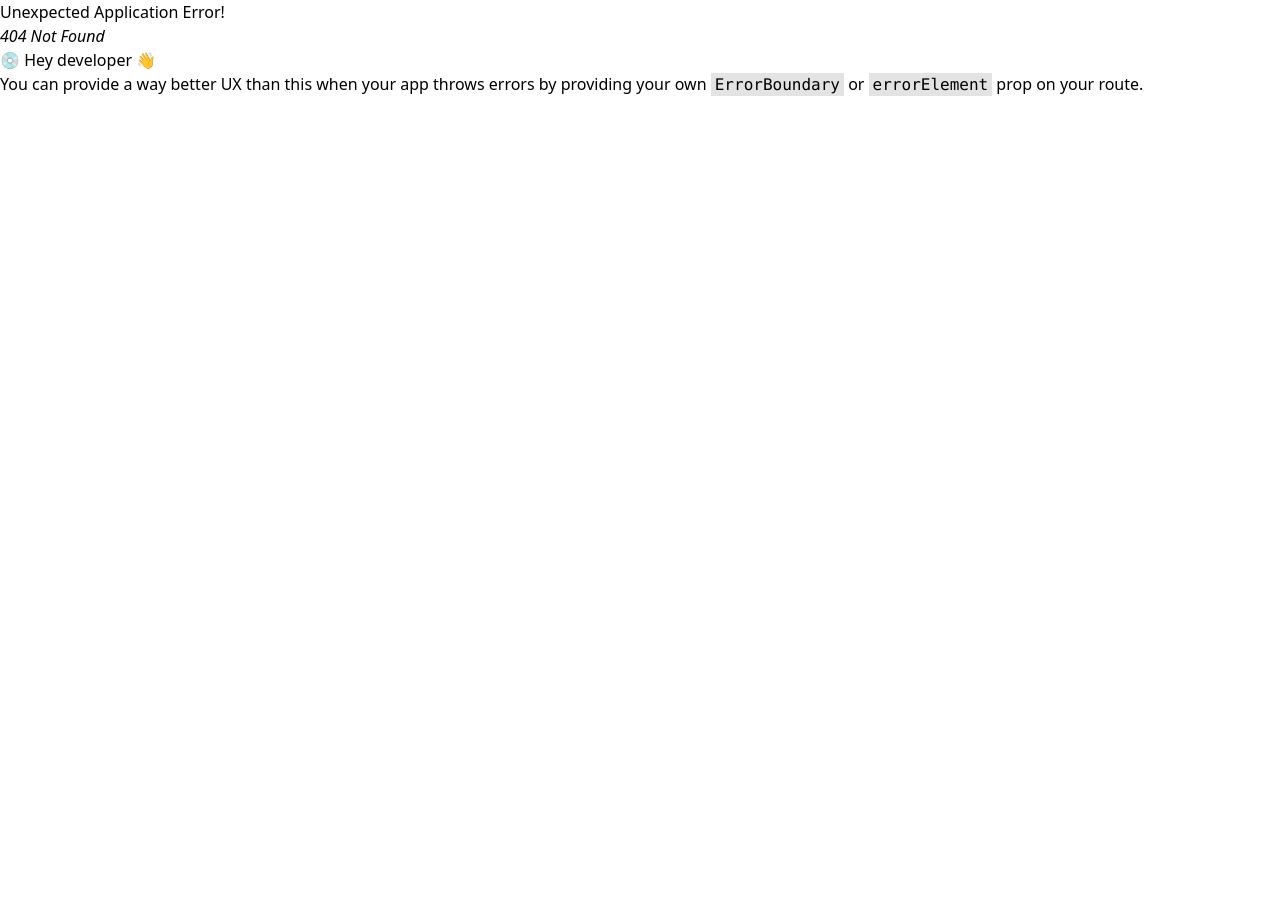
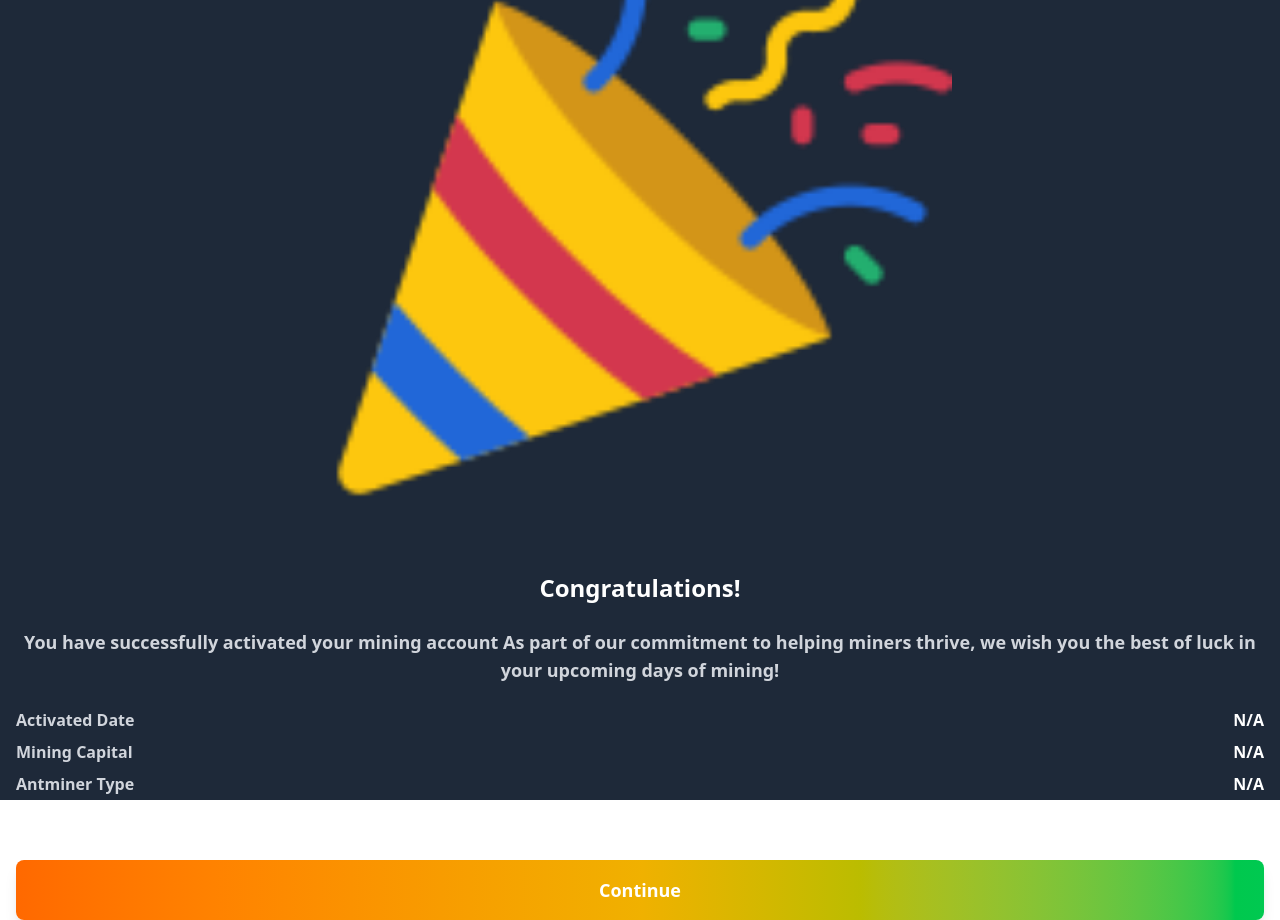
Before and after one commit to Excel62/cryptwire-mining, a React (Vite) app: page /congrats-page in a window 1280 px wide. Before the commit this address had no page. Before the commit the page ends 800 px from the top, so only its background shows below. Built offline with nearby package versions, Linux system fonts and the light colour scheme.

Commit message:
congrats added

```diff
--- a/src/App.jsx
+++ b/src/App.jsx
@@ -1,11 +1,11 @@
-import WithdrawalInput from "./Pages/WithdrawalInput";
+import Home from "./Pages/Home";
 
 function App() {
   return (
     <>
-      <WithdrawalInput />
+      <Home />
     </>
-  )
+  );
 }
 
 export default App;
--- /dev/null
+++ b/src/Pages/CongratsInput.jsx
@@ -0,0 +1,36 @@
+import { useState} from "react"
+import { useNavigate } from 'react-router-dom';
+
+const CongratsInput = () => {
+  const [activatedDate, setActivatedDate] = useState("");
+  const [miningCapital, setMiningCapital] = useState("");
+  const [antminerType, setAntminerType] = useState("");
+  const navigate = useNavigate();
+
+  const handleSubmit = () => {
+    navigate("/congrats-page", {
+      state: { activatedDate, miningCapital, antminerType },
+    });
+  };
+
+  return (
+    <div className="flex flex-col gap-2 w-full h-[100vh] align-center justify-center p-4 bg-gray-800 text-white">
+        <h1 className="text-2xl font-bold mb-4">Congratulations Input Form</h1>
+
+        <label htmlFor="activatedDate">Activated Date:</label>
+        <input className="input-field" type="date" id="activatedDate" name="activatedDate" value={activatedDate} onChange={(e) => setActivatedDate(e.target.value)} />
+
+        <label htmlFor="miningCapital">Mining Capital:</label>
+        <input className="input-field" type="number" id="miningCapital" name="miningCapital" value={miningCapital} onChange={(e) => setMiningCapital(e.target.value)} />
+
+        <label htmlFor="antminerType">Antminer Type:</label>
+        <input className="input-field" type="text" id="antminerType" name="antminerType" value={antminerType} onChange={(e) => setAntminerType(e.target.value)} />
+
+        <button onClick={handleSubmit} className="bg-blue-500 text-white px-4 py-2 mt-5 rounded hover:bg-blue-600 transition-colors">
+            Generate
+        </button>
+    </div>
+  )
+}
+
+export default CongratsInput;
--- /dev/null
+++ b/src/Pages/CongratsPage.jsx
@@ -0,0 +1,40 @@
+import logo from "../assets/congratslogo.png";
+import { useLocation } from "react-router-dom";
+const CongratsPage = () => {
+  const location = useLocation();
+  const { activatedDate, miningCapital, antminerType } = location.state || {};
+
+  return (
+    <div className="flex flex-col gap-2 w-full h-[100vh] align-center justify-center p-4 bg-gray-800 text-white">
+      <img src={logo} alt="Congratulations" className="w-1/2 mx-auto mb-15" />
+      <h1 className="text-2xl font-bold mb-4 text-center">Congratulations!</h1>
+      <p className="text-center text-lg mb-4 font-bold text-gray-300">
+        You have successfully activated your mining account As part of our
+        commitment to helping miners thrive, we wish you the best of luck in
+        your upcoming days of mining!
+      </p>
+      <div className="flex justify-between  width-full">
+        <h2 className="text-gray-300 font-bold">Activated Date</h2>
+        <p className="font-bold">
+          {activatedDate ? new Date(activatedDate).toLocaleDateString() : "N/A"}
+        </p>
+      </div>
+      <div className="flex justify-between  width-full">
+        <h2 className="text-gray-300 font-bold">Mining Capital</h2>
+        <p className="font-bold">
+          {miningCapital ? `$${miningCapital}` : "N/A"}
+        </p>
+      </div>
+      <div className="flex justify-between  width-full">
+        <h2 className="text-gray-300 font-bold">Antminer Type</h2>
+        <p className="font-bold">{antminerType || "N/A"}</p>
+      </div>
+
+      <button className="px-8 py-4 mt-14 text-white font-semibold text-lg rounded-lg bg-gradient-to-r from-orange-500 via-yellow-500 to-green-500 hover:from-orange-600 hover:via-yellow-600 hover:to-green-600 transform hover:scale-105 transition-all duration-300 shadow-lg hover:shadow-xl">
+        Continue
+      </button>
+    </div>
+  );
+};
+
+export default CongratsPage;
--- /dev/null
+++ b/src/Pages/Home.jsx
@@ -0,0 +1,23 @@
+import { useNavigate } from "react-router-dom"
+import WithdrawalInput from './WithdrawalInput';
+
+const Home = () => {
+  const navigate = useNavigate();
+
+    const handleNavigate = (path) => {
+      navigate(path);
+    };
+
+  return (
+    <div className="flex flex-col gap-2 w-full h-[100vh] align-center justify-center p-4 bg-gray-800 text-white">
+      <button onClick={() => handleNavigate("/congrats-input")} className="bg-blue-500 text-white px-4 py-2 mt-5 rounded hover:bg-blue-600 transition-colors">
+        Go to Congrats Input
+      </button>
+      <button onClick={() => handleNavigate("/withdrawal-input")} className="bg-blue-500 text-white px-4 py-2 mt-5 rounded hover:bg-blue-600 transition-colors">
+        Go to Withdrawal Input
+      </button>
+    </div>
+  )
+}
+
+export default Home
```
Also changed, not shown: src/main.jsx (+15 -0 lines), src/assets/congratslogo.png (added).
